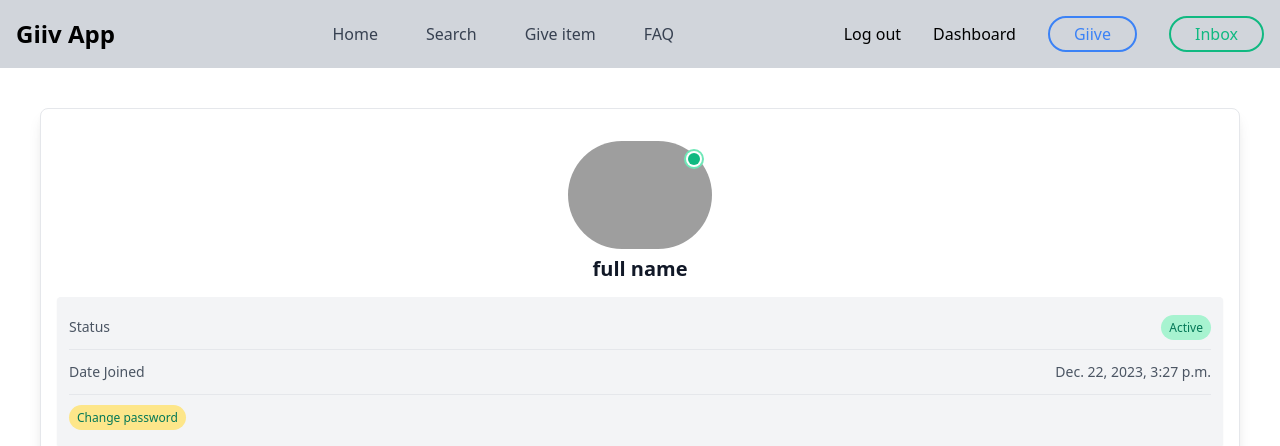
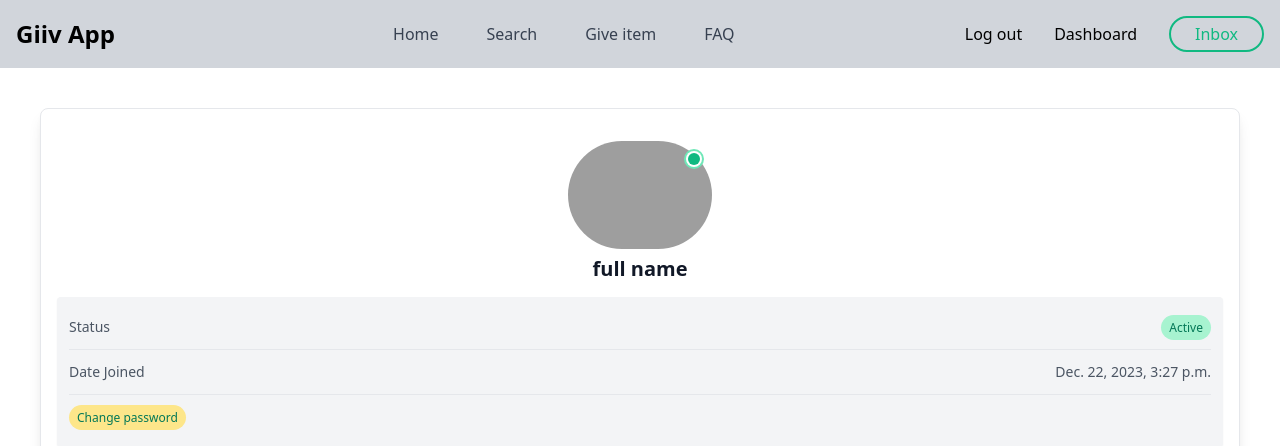
Before and after one commit to SamBabarinde/Giiv-App, a Django app: page /profile/ in a window 1280 px wide. Shown: the top 446 px of the page. Run offline with Django 4.2, Linux system fonts and the light colour scheme; a user stored in the database is signed in; data comes from the database, SQL or seed files in the repository; some libraries are stand-ins or nearby versions; grey boxes are pictures that could not be loaded.

Commit message:
Update base.html

```diff
--- a/templates/core/base.html
+++ b/templates/core/base.html
@@ -27,7 +27,7 @@
         <title>{% block title %}{% endblock title %} | Giiv App</title>
 
     </head>
-            <header class="text-slate-700 relative flex max-w-screen-xl flex-col overflow-hidden px-4 py-4 lg:mx-auto lg:flex-row lg:items-center bg-gray-300">
+            <header class="text-slate-700 container relative mx-auto flex flex-col overflow-hidden px-4 py-4 lg:flex-row lg:items-center bg-gray-300">
               <a href="{% url "core:index" %}" class="flex items-center whitespace-nowrap text-2xl font-black">
 <!--                 <span class="mr-2 w-8">
                     <svg xmlns="http://www.w3.org/2000/svg" fill="none" stroke="currentColor" stroke-linecap="round" stroke-linejoin="round" stroke-width="2" class="mr3 w-10 h-10 text-white p-2 bg-indigo-500 rounded-full" viewBox="0 0 24 24">
@@ -36,7 +36,7 @@
                 </span> -->
                 Giiv App
               </a>
-              <input type="checkbox" class="peer hidden" id="navbar-open" achecked />
+             <input type="checkbox" class="peer hidden" id="navbar-open" />
             <label class="absolute top-5 right-5 cursor-pointer lg:hidden" for="navbar-open">
               <svg class="h-7 w-7" xmlns="http://www.w3.org/2000/svg" fill="none" viewBox="0 0 24 24" stroke="currentColor">
                 <path stroke-linecap="round" stroke-linejoin="round" stroke-width="1.5" d="M4 6h16M4 12h16M4 18h16"></path>
@@ -54,7 +54,6 @@
                     {% if request.user.is_authenticated %}
                     <a href="{% url "userauth:logout" %}" title="" class="whitespace-nowrap rounded font-medium transition-all duration-200 focus:outline-none focus:ring-1 focus:ring-blue-700 focus:ring-offset-2 hover:text-opacity-50"> Log out </a>
                     <a href="{% url "base:dashboard" %}" title="" class="whitespace-nowrap rounded font-medium transition-all duration-200 focus:outline-none focus:ring-1 focus:ring-blue-700 focus:ring-offset-2 hover:text-opacity-50"> Dashboard </a>
-                    <a href="{% url "core:post-item" %}" title="" class="rounded-full border-2 border-blue-500 px-6 py-1 text-blue-500 transition-colors hover:bg-blue-500 hover:text-white">Giive</a>
                     <a href="{% url "chats:inbox" %}" title="" class="rounded-full border-2 border-green-500 px-6 py-1 text-green-500 transition-colors hover:bg-blue-500 hover:text-white">Inbox</a>
                     {% else %}
                     <a href="{% url "userauth:login" %}" title="" class="whitespace-nowrap rounded font-medium transition-all duration-200 focus:outline-none focus:ring-1 focus:ring-blue-700 focus:ring-offset-2 hover:text-opacity-50"> Log in </a>
```
Lines whose indentation alone changed are shown as unchanged.
